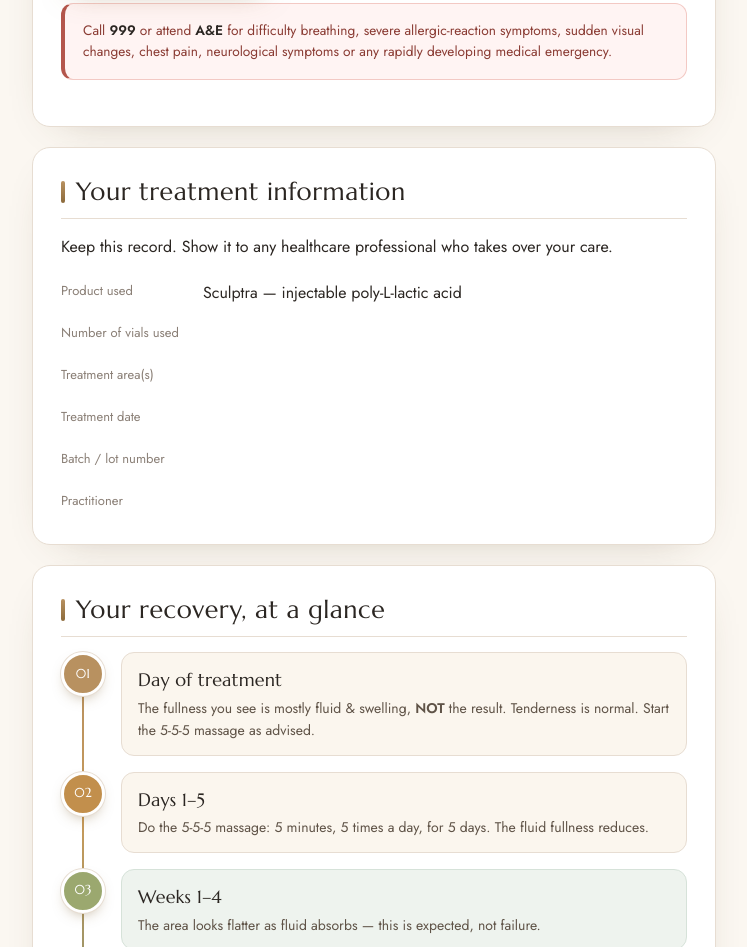
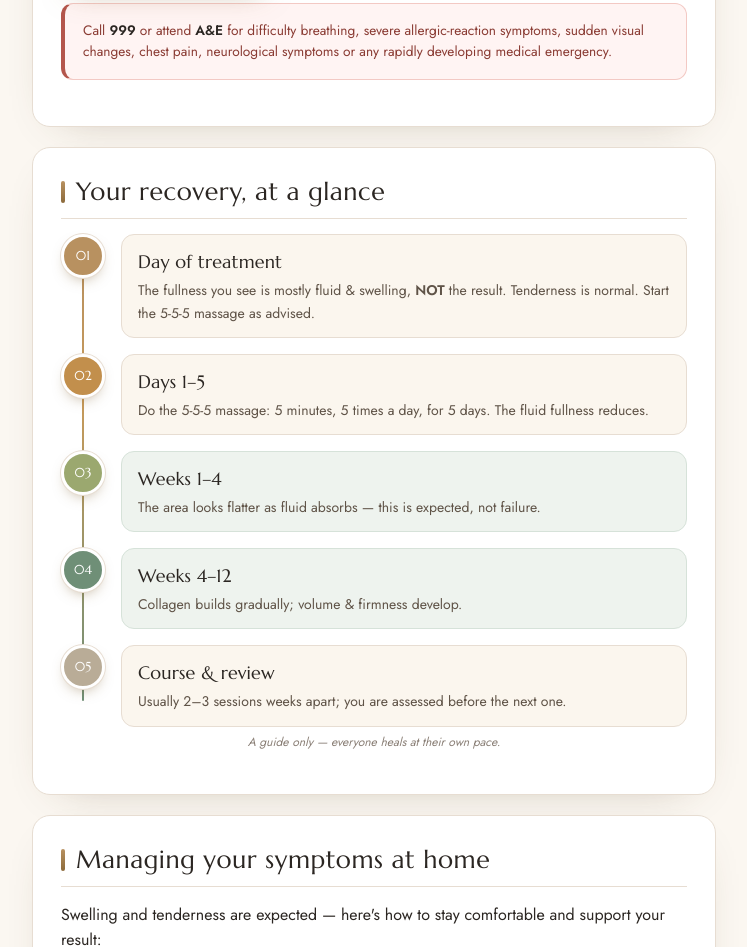
Before and after one commit to husna3414-ui/layali-sculptra, a plain HTML site: page 6-aftercare-guide.html in a window 1280 px wide. Shown: the part 1128-2075 px from the top of the page, without its empty margins (266-1013 px from the left). Drawn offline with Linux system fonts and the light colour scheme.

Commit message:
Aftercare: remove 'Your treatment information' record card + blank fill-in fields

```diff
--- a/6-aftercare-guide.html
+++ b/6-aftercare-guide.html
@@ -33,18 +33,6 @@
   </div>
 
   <!-- YOUR TREATMENT INFORMATION -->
-  <div class="card prose">
-    <div class="sec-h"><h2 class="sec-t">Your treatment information</h2></div>
-    <p>Keep this record. Show it to any healthcare professional who takes over your care.</p>
-    <div class="sign">
-      <div class="fld"><label>Product used</label><span class="fill">Sculptra — injectable poly-L-lactic acid</span></div>
-      <div class="fld"><label>Number of vials used</label><span class="fill"></span></div>
-      <div class="fld"><label>Treatment area(s)</label><span class="fill"></span></div>
-      <div class="fld"><label>Treatment date</label><span class="fill"></span></div>
-      <div class="fld"><label>Batch / lot number</label><span class="fill"></span></div>
-      <div class="fld"><label>Practitioner</label><span class="fill"></span></div>
-    </div>
-  </div>
 
   <!-- YOUR RECOVERY AT A GLANCE -->
   <div class="card prose">
@@ -74,7 +62,6 @@
     </div>
     <div class="notice">The area looks flatter as the fluid absorbs — that's expected, not failure; volume builds over weeks. <b>Stop massage and contact us</b> for pale/mottled skin, severe pain, or a hot painful lump.</div>
   </div>
-
 
   <!-- 2. WHAT IS NORMAL -->
   <div class="card prose tint-sage">
```
